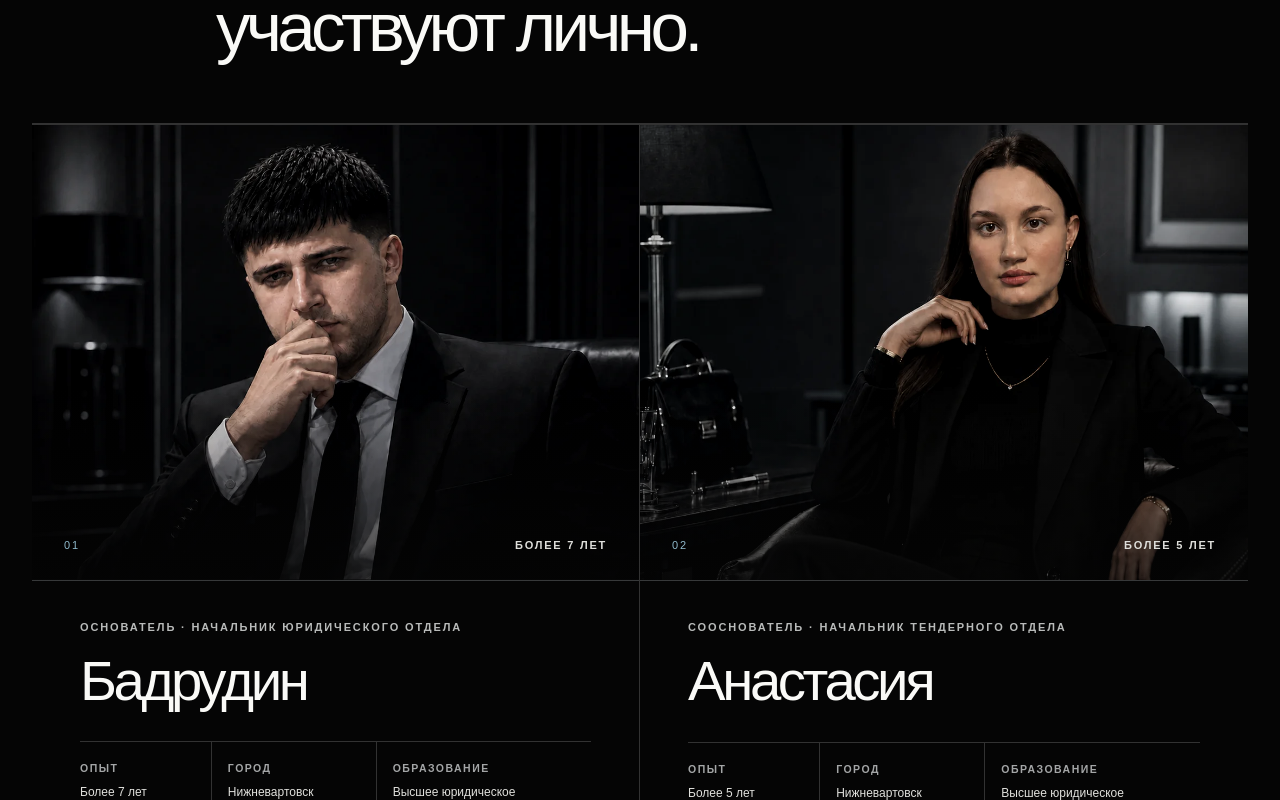
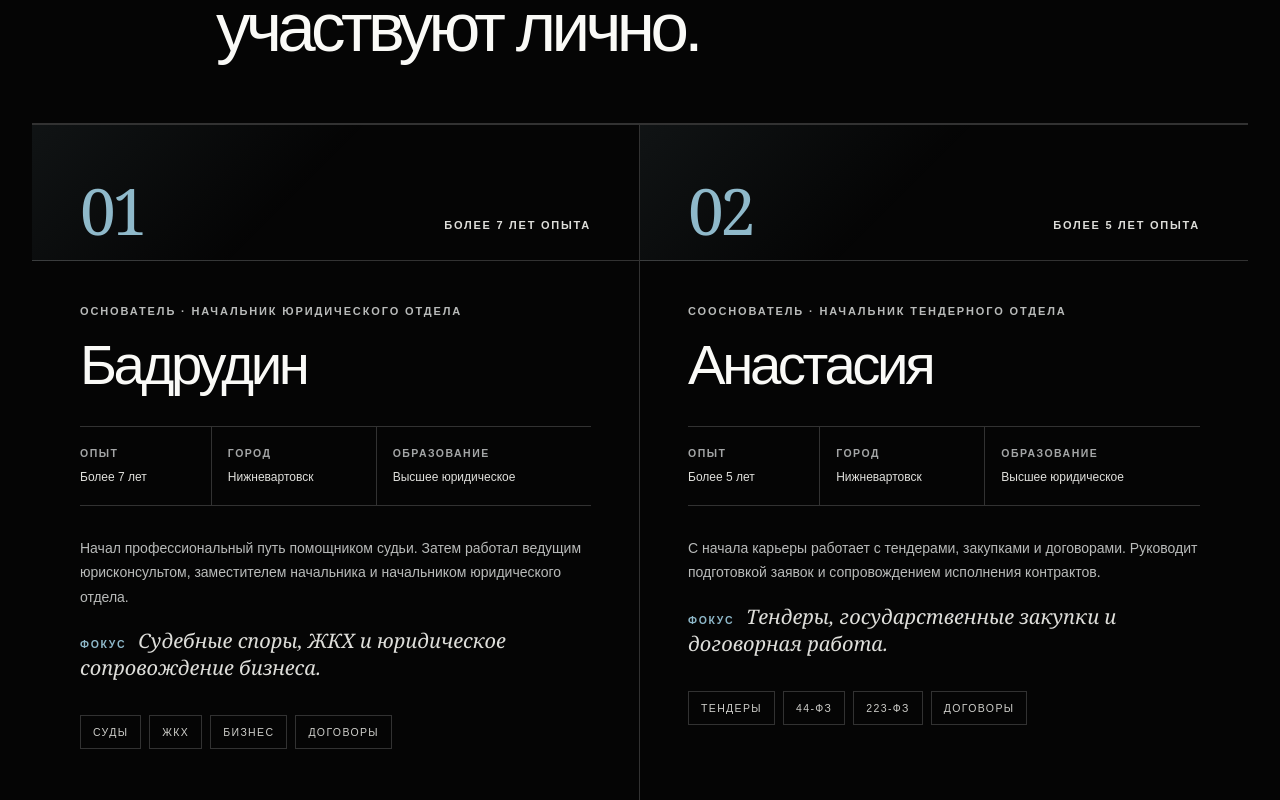
Before and after one commit to max12334123/dogovoroff, a Next.js app: page / in a window 1280 px wide. Shown: the part 6240-7040 px from the top of the page. Built offline with nearby package versions, Linux system fonts and the light colour scheme; no server answers; a small style sheet from the web is missing.

Commit message:
refactor: remove team portraits

```diff
--- a/app/content.js
+++ b/app/content.js
@@ -109,8 +109,6 @@ export const TEAM = [
     experience: "Более 7 лет",
     education: "Высшее юридическое",
     location: "Нижневартовск",
-    image: "/media/team-badrudin-dark.webp",
-    imageAlt: "Бадрудин, основатель и начальник юридического отдела ДоговорОфф",
     text: "Начал профессиональный путь помощником судьи. Затем работал ведущим юрисконсультом, заместителем начальника и начальником юридического отдела.",
     focus: "Судебные споры, ЖКХ и юридическое сопровождение бизнеса.",
     tags: ["Суды", "ЖКХ", "Бизнес", "Договоры"],
@@ -122,8 +120,6 @@ export const TEAM = [
     experience: "Более 5 лет",
     education: "Высшее юридическое",
     location: "Нижневартовск",
-    image: "/media/team-anastasia-dark.webp",
-    imageAlt: "Анастасия, сооснователь и начальник тендерного отдела ДоговорОфф",
     text: "С начала карьеры работает с тендерами, закупками и договорами. Руководит подготовкой заявок и сопровождением исполнения контрактов.",
     focus: "Тендеры, государственные закупки и договорная работа.",
     tags: ["Тендеры", "44-ФЗ", "223-ФЗ", "Договоры"],
--- a/app/globals.css
+++ b/app/globals.css
@@ -1018,63 +1018,37 @@ img {
   border-right: 0;
 }
 
-.team-profile__media {
-  position: relative;
-  isolation: isolate;
-  aspect-ratio: 4 / 3;
-  overflow: hidden;
-  border-bottom: 1px solid var(--line-dark);
-  background: #0b0d0f;
-}
-
-.team-profile__media::after {
-  position: absolute;
-  z-index: 1;
-  inset: 0;
-  background: linear-gradient(180deg, transparent 58%, rgba(5, 5, 5, 0.72) 100%);
-  content: "";
-  pointer-events: none;
-}
-
-.team-profile__media img {
-  object-fit: cover;
-  object-position: center 28%;
-  filter: saturate(0.82) contrast(1.025);
-  transform: scale(1.002);
-  transition: filter 0.8s var(--ease), transform 1.1s var(--ease);
-}
-
-.team-profile:hover .team-profile__media img {
-  filter: saturate(0.92) contrast(1.04);
-  transform: scale(1.018);
-}
-
-.team-profile__media-meta {
-  position: absolute;
-  z-index: 2;
-  right: 32px;
-  bottom: 26px;
-  left: 32px;
+.team-profile__topline {
+  min-height: 136px;
+  padding: 32px 48px 26px;
   display: flex;
   justify-content: space-between;
-  align-items: center;
+  align-items: flex-end;
+  gap: 24px;
+  border-bottom: 1px solid var(--line-dark);
+  background: linear-gradient(135deg, rgba(174, 221, 236, 0.07), transparent 46%);
+}
+
+.team-profile__topline span {
+  color: var(--ice);
+  font-family: "Cormorant Garamond", Georgia, serif;
+  font-size: 64px;
+  font-weight: 400;
+  letter-spacing: -0.06em;
+  line-height: 0.72;
+}
+
+.team-profile__topline strong {
   color: #dededa;
   font-size: 10px;
+  font-weight: 600;
   letter-spacing: 0.16em;
-  text-transform: uppercase;
-}
-
-.team-profile__media-meta span {
-  color: var(--ice);
-}
-
-.team-profile__media-meta strong {
-  font-size: inherit;
-  font-weight: 600;
+  text-align: right;
+  text-transform: uppercase;
 }
 
 .team-profile__content {
-  padding: 38px 48px 48px;
+  padding: 42px 48px 52px;
 }
 
 .team-profile__role {
@@ -2582,14 +2556,13 @@ img {
     min-height: 0;
   }
 
-  .team-profile__media {
-    aspect-ratio: 4 / 5;
-  }
-
-  .team-profile__media-meta {
-    right: 18px;
-    bottom: 18px;
-    left: 18px;
+  .team-profile__topline {
+    min-height: 100px;
+    padding: 24px 18px 20px;
+  }
+
+  .team-profile__topline span {
+    font-size: 52px;
   }
 
   .team-profile__content {
@@ -2741,7 +2714,7 @@ img {
 .eyebrow,
 .section-heading__index,
 .practice-row__panel-inner > p,
-.team-profile__media-meta,
+.team-profile__topline strong,
 .team-profile__role,
 .estimator__choices button span,
 .estimator__price span,
--- a/app/page.jsx
+++ b/app/page.jsx
@@ -563,9 +563,9 @@ export default function HomePage() {
             <div className="team-grid">
               {TEAM.map((member, index) => (
                 <Reveal as="article" className="team-profile" key={member.number} delay={index * 0.1}>
-                  <div className="team-profile__media">
-                    <Image src={member.image} alt={member.imageAlt} fill sizes="(max-width: 740px) 100vw, 50vw" />
-                    <div className="team-profile__media-meta"><span>{member.number}</span><strong>{member.experience}</strong></div>
+                  <div className="team-profile__topline">
+                    <span>{member.number}</span>
+                    <strong>{member.experience} опыта</strong>
                   </div>
                   <div className="team-profile__content">
                     <p className="team-profile__role">{member.role}</p>
```
Also changed, not shown: 1 other file (tests, documents, lock files or other folders).
